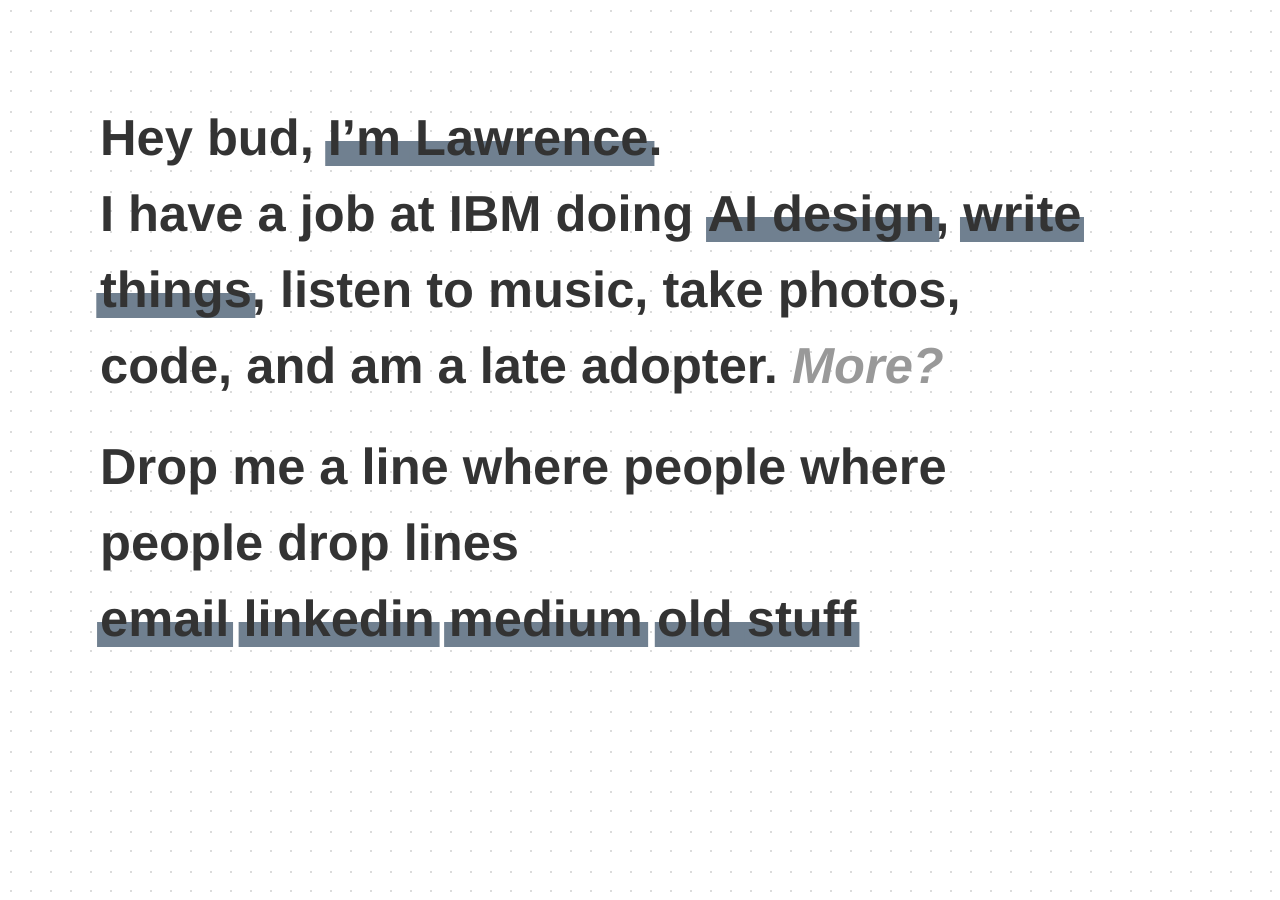
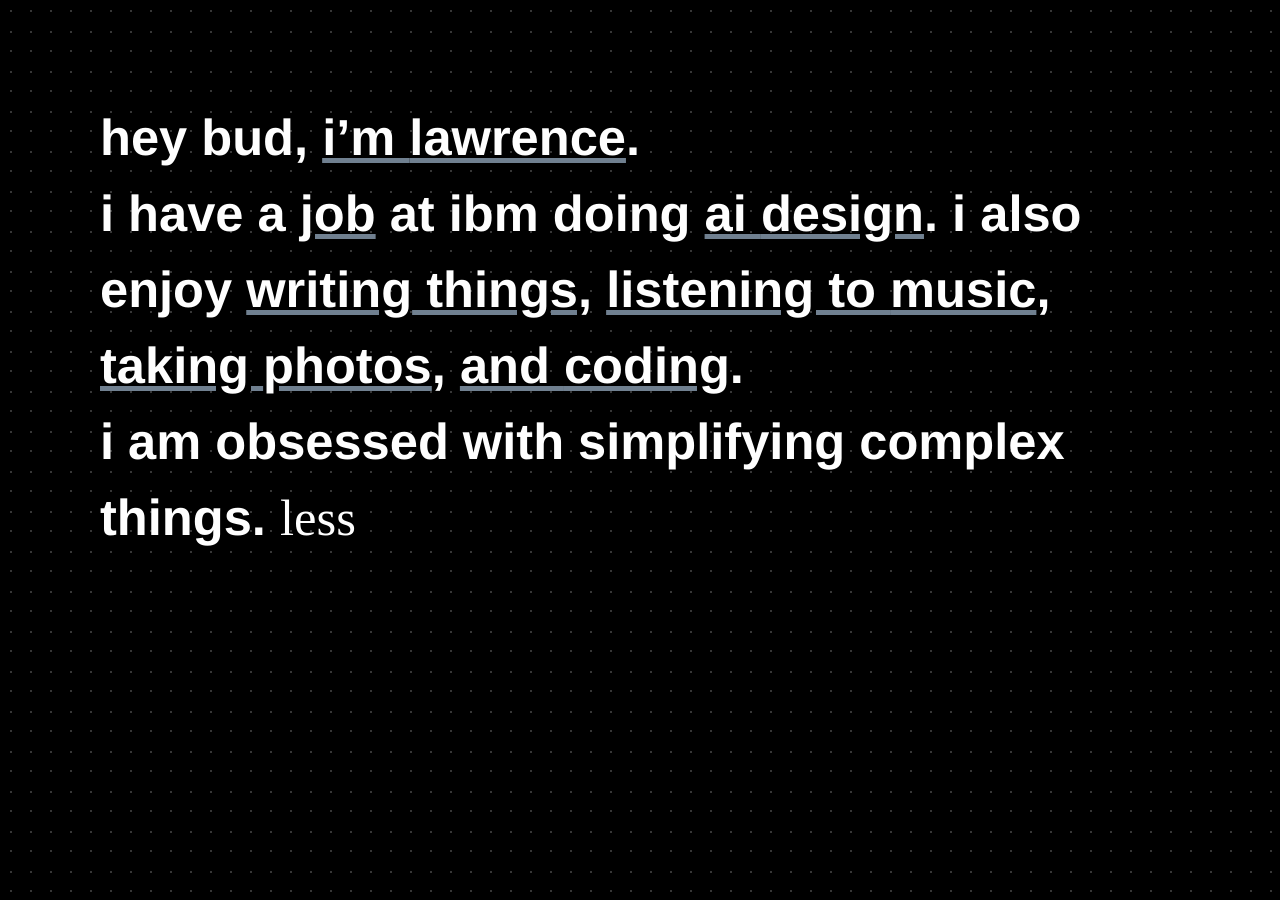
Before and after one commit to lawhump/newnew, a website: page app/index.html in a window 1280 px wide. Drawn offline with nearby package versions, Linux system fonts and the light colour scheme; files that its build step writes are made by us from their sources.

Commit message:
icons and styling

```diff
--- a/app/index.html
+++ b/app/index.html
@@ -14,23 +14,31 @@
     <script src="scripts/modernizr.js"></script>
     <!-- endbuild -->
   </head>
-  <body>
+  <body class="dark">
     <!--[if IE]>
       <p class="browserupgrade">You are using an <strong>outdated</strong> browser. Please <a href="http://browsehappy.com/">upgrade your browser</a> to improve your experience.</p>
     <![endif]-->
-    <article class="content">
-      <h3>Hey bud, <a class="me" href=""><span>I’m </span> <span>Lawrence</span></a>.</h3>
+    <article class="content dark">
+      <h3>hey bud, <a class="me" href=""><span>i’m </span> <span>lawrence</span></a>.</h3>
       <h3>
-        I have a job at IBM doing
-        <a class="ai" href=""><span>AI </span><span>design</span></a>,
-        <a class="medium" href=""><span>write </span><span>things</span></a>,
-        listen to music, take photos, code, and am a late adopter.
-        <span class="hidden work">This is some extra copy that will eventually be shown.</span>
-        <span id="" class="more">More?</span>
+        <span class="reduce">i have a </span>
+        <a class="linkedin" href=""><span>job</span></a>
+        <span class="reduce">at ibm doing </span>
+        <a class="ai" href=""><span>ai </span><span>design</span></a><span class="reduce">.</span>
+        <span class="reduce">i also enjoy </span>
+        <a class="medium" href=""><span>writing</span><span class="reduce"> things,</span></a>
+        <a class="spotify" href=""><span class="reduce">listening to </span><span>music</span></a><span class="reduce">, </span>
+        <a class="ig" href=""><span class="reduce">taking </span><span>photos</span></a><span class="reduce">, </span>
+        <a class="code" href=""><span class="reduce">and </span><span>coding</span></a><span class="reduce">.</span>
+
+
+      </h3>
+      <h3>
+        i am obsessed with simplifying complex things.
+        <span id="" class="more">less</span>
       </h3>
       <br>
-      <h3>Drop me a line where people where people drop lines</h3>
-      <h3>
+      <h3 class="hidden">
         <a href=""><span>email</span></a>
         <a href=""><span>linkedin</span></a>
         <a class="medium" href=""><span>medium</span></a>
--- a/app/styles/partials/_base.scss
+++ b/app/styles/partials/_base.scss
@@ -5,7 +5,7 @@
 body {
   background-image: url(../../images/pattern-lite.png);
   background-repeat: repeat;
-  color: #333;
+  color: $font-color-lite;
   font-family: Helvetica Neue,Helvetica,Arial,sans-serif;
   font-size: 1.6rem;
   height: 100vh;
@@ -13,6 +13,11 @@
   overflow-y: hidden;
   position: relative;
   text-rendering: optimizeLegibility;
+
+  &.dark {
+    background-image: url(../../images/pattern-dark.png);
+    color: $font-color-dark;
+  }
 }
 
 body, html {
@@ -56,17 +61,19 @@
 }
 
 a {
-  color: $font-color;
-  text-decoration: none;
+  color: $font-color-lite;
+  text-decoration-color: slategray;
+  transition: .15s background ease-out, .15s color ease-out;
+  // text-decoration: none;
 
   span {
     position: relative;
 
     &::before {
-      background-color: slategray;
+      background-color: $color-accent;
       // background-color: #FFFAAD;
       bottom: 0;
-      content: ' ';
+      // content: ' ';
       height: 2.5rem;
       left: 50%;
       position: absolute;
@@ -79,17 +86,37 @@
 
 
   &.ai span::before {
-    background-color: slategray;
-    // background-color: #cf649a;
+    // background-color: slategray;
+    background-color: #cf649a;
   }
 
   &.medium span::before {
-    background-color: slategray;
-    // background-color: #009E74;
+    // background-color: slategray;
+    background-color: #009E74;
+  }
+
+  &.spotify span::before {
+    // background-color: slategray;
+    background-color: #009E74;
   }
 
   &:hover span::before {
     height: 5rem;
+  }
+
+  &:hover {
+    background: slategray;
+    color: white;
+  }
+}
+
+.dark {
+  a {
+    color: $font-color-dark;
+
+    &:hover {
+      color: black;
+    }
   }
 }
 
@@ -103,13 +130,14 @@
 }
 
 .more {
-  color: lighten($font-color, 40);
-  cursor: pointer;
-  font-style: italic;
+  // color: lighten($font-color, 40);
+  font-family: serif;
+  font-weight: lighter;
   transition: .3s color ease-out;
 
   &:hover {
-    color: lighten($font-color, 25);
+    color: lighten($font-color-lite, 25);
+    cursor: url(../../images/test.png), auto;
   }
 }
 
@@ -201,3 +229,7 @@
     max-width: 90rem;
   }
 }
+
+.reduce {
+  // display: none;
+}
--- a/app/styles/partials/_vars.scss
+++ b/app/styles/partials/_vars.scss
@@ -1,6 +1,6 @@
 $body-color: #f5f5f5;
-$font-color: #333;
-$font-color-lite: #999;
+$font-color-lite: #333;
+$font-color-dark: #fefefe;
 $color-accent: #e7c824;
 
 $ratio: 1.5;
```
Also changed, not shown: app/images/cursor.png (added), app/images/hover.png (added), app/images/test.png (added).
